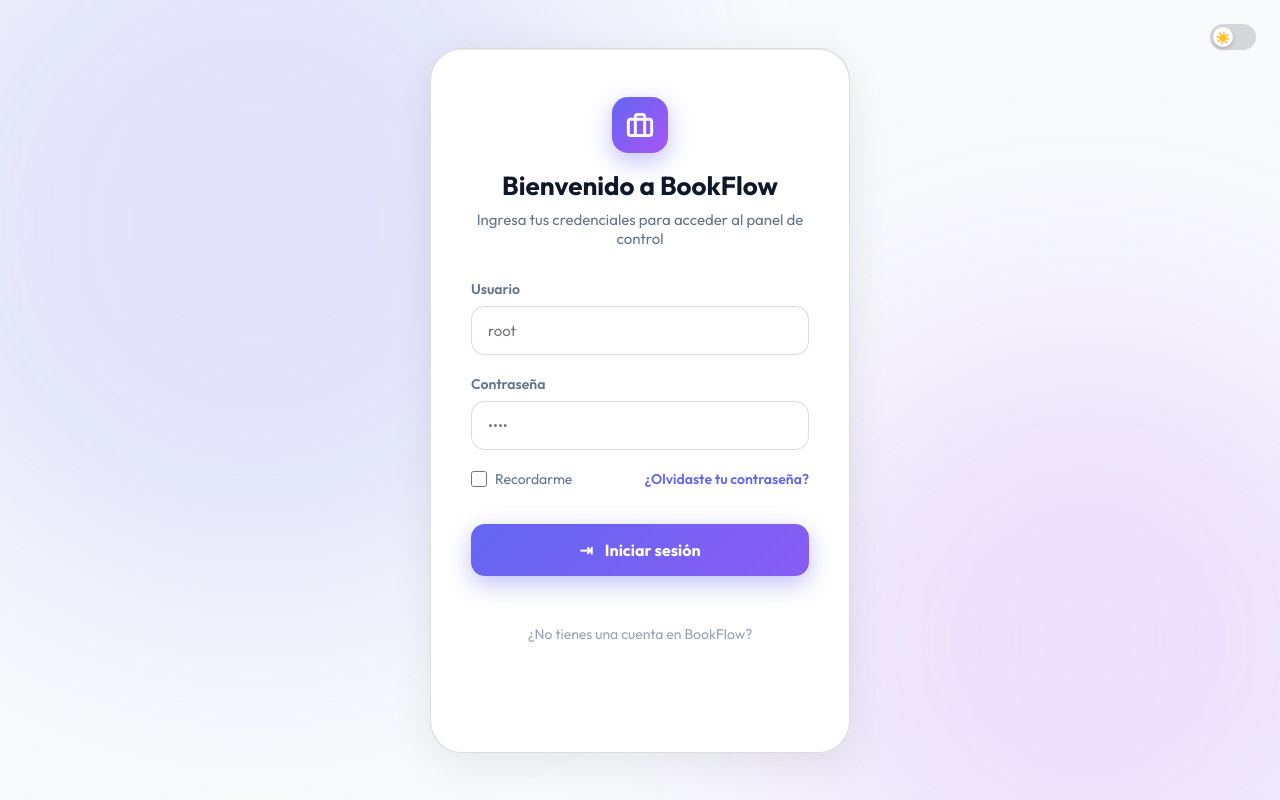
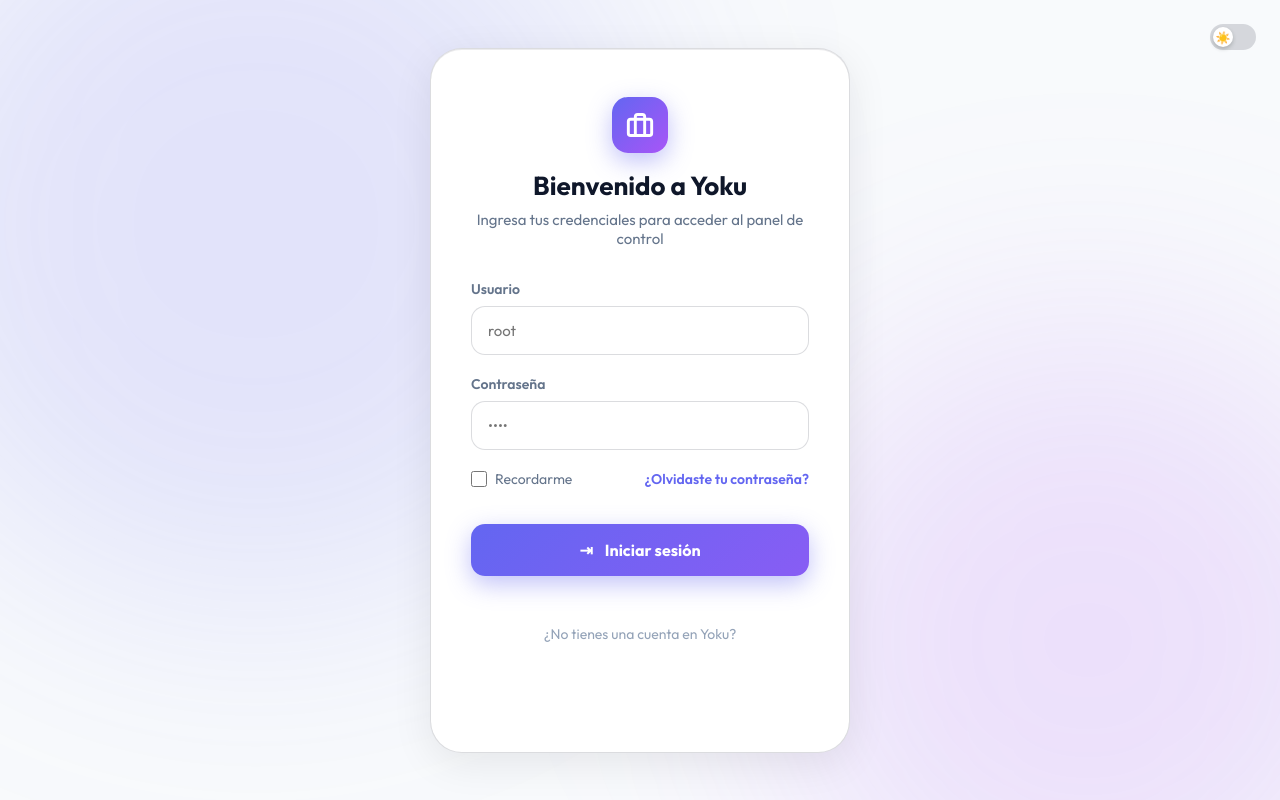
Before and after one commit to AlicanteFutura-504/FrontEnd, a Next.js app: page /login in a window 1280 px wide. Built offline with nearby package versions, Linux system fonts and the light colour scheme; no server answers.

Commit message:
yoku implementacion nombre

```diff
--- a/app/login/page.tsx
+++ b/app/login/page.tsx
@@ -66,7 +66,7 @@ export default function LoginPage() {
               <path d="M16 21V5a2 2 0 0 0-2-2h-4a2 2 0 0 0-2 2v16"></path>
             </svg>
           </div>
-          <h1 className="login-header__title">Bienvenido a BookFlow</h1>
+          <h1 className="login-header__title">Bienvenido a Yoku</h1>
           <p className="login-header__subtitle">
             Ingresa tus credenciales para acceder al panel de control
           </p>
@@ -165,7 +165,7 @@ export default function LoginPage() {
 
         <div style={{ marginTop: "28px", paddingTop: "20px", borderTop: "1px solid rgba(255, 255, 255, 0.1)", textAlign: "center" }}>
           <p style={{ color: "#94a3b8", fontSize: "14px", margin: "0 0 12px" }}>
-            ¿No tienes una cuenta en BookFlow?
+            ¿No tienes una cuenta en Yoku?
           </p>
           <button
             type="button"
--- a/app/register/layout.tsx
+++ b/app/register/layout.tsx
@@ -1,8 +1,8 @@
 import type { Metadata } from "next";
 
 export const metadata: Metadata = {
-  title: "Registrarse | BookFlow Admin",
-  description: "Crea una nueva cuenta de usuario en la plataforma de gestión BookFlow.",
+  title: "Registrarse | Yoku Admin",
+  description: "Crea una nueva cuenta de usuario en la plataforma de gestión Yoku.",
 };
 
 export default function RegisterLayout({
--- a/app/register/page.tsx
+++ b/app/register/page.tsx
@@ -69,7 +69,7 @@ export default function RegisterPage() {
           </div>
           <h1 className="login-header__title">Crear Cuenta</h1>
           <p className="login-header__subtitle">
-            Regístrate para acceder al espacio de administración de BookFlow
+            Regístrate para acceder al espacio de administración de Yoku
           </p>
         </header>
 
--- a/components/layout/Header.tsx
+++ b/components/layout/Header.tsx
@@ -32,7 +32,7 @@ export default function Header() {
   return (
     <header className="admin-header">
       <div>
-        <h1 className="admin-header__title">BookFlow Admin</h1>
+        <h1 className="admin-header__title">Yoku Admin</h1>
         <p className="admin-header__subtitle">Panel de gestión consolidado</p>
       </div>
 
--- a/components/layout/Sidebar.tsx
+++ b/components/layout/Sidebar.tsx
@@ -84,7 +84,7 @@ export default function Sidebar() {
     <aside className={`admin-sidebar ${collapsed ? 'admin-sidebar--collapsed' : ''}`}>
       <div className="admin-sidebar__brand-row" style={{ display: 'flex', alignItems: 'center', justifyContent: collapsed ? 'center' : 'flex-start', gap: collapsed ? '0' : '10px' }}>
         <h2 className={`admin-sidebar__title ${collapsed ? 'collapsed-hide' : ''}`}>
-          BookFlow
+          Yoku
         </h2>
         <button className={`sidebar-toggle ${collapsed ? 'sidebar-toggle--collapsed' : ''}`} onClick={handleToggle}>
           <span className="arrow">
```
